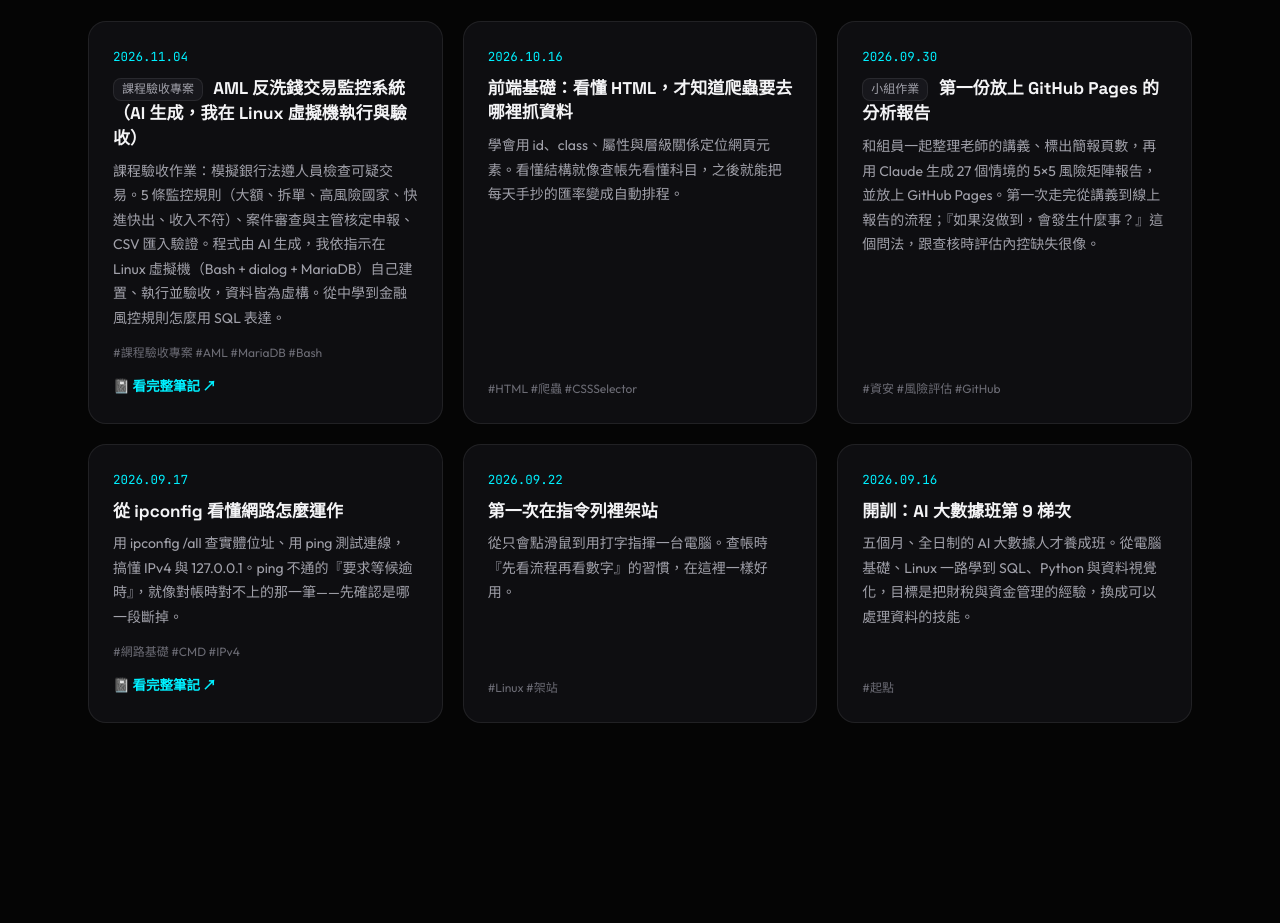
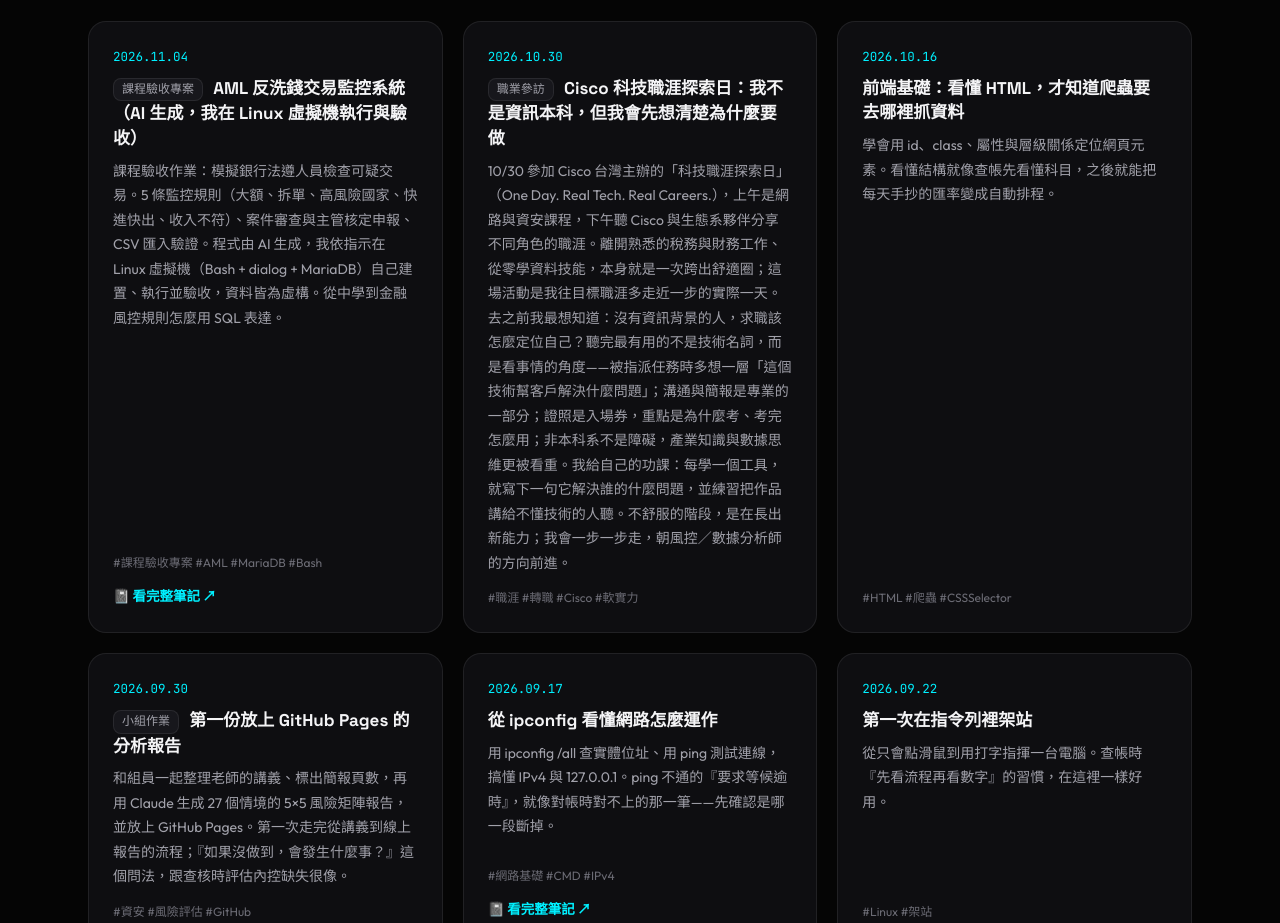
Before and after one commit to KellyChen413/KellyChen413.github.io, a plain HTML site: page index.html in a window 1280 px wide. Shown: the part 9129-10052 px from the top of the page. Drawn offline with Linux system fonts and the light colour scheme.

Commit message:
Add Cisco Tech Career Exploration Day journal entry
Co-Authored-By: Claude Sonnet 5.5 <noreply@anthropic.com>

```diff
--- a/index.html
+++ b/index.html
@@ -841,6 +841,9 @@ const JOURNAL = [
     text:"課程驗收作業：模擬銀行法遵人員檢查可疑交易。5 條監控規則（大額、拆單、高風險國家、快進快出、收入不符）、案件審查與主管核定申報、CSV 匯入驗證。程式由 AI 生成，我依指示在 Linux 虛擬機（Bash + dialog + MariaDB）自己建置、執行並驗收，資料皆為虛構。從中學到金融風控規則怎麼用 SQL 表達。",
     tags:"#課程驗收專案 #AML #MariaDB #Bash",
     link:"https://hackmd.io/@Yihsuanchen1/ByQnptgTMe" },
+  { date:"2026-10-30", cat:"職業參訪", title:"Cisco 科技職涯探索日：我不是資訊本科，但我會先想清楚為什麼要做",
+    text:"10/30 參加 Cisco 台灣主辦的「科技職涯探索日」（One Day. Real Tech. Real Careers.），上午是網路與資安課程，下午聽 Cisco 與生態系夥伴分享不同角色的職涯。離開熟悉的稅務與財務工作、從零學資料技能，本身就是一次跨出舒適圈；這場活動是我往目標職涯多走近一步的實際一天。去之前我最想知道：沒有資訊背景的人，求職該怎麼定位自己？聽完最有用的不是技術名詞，而是看事情的角度——被指派任務時多想一層「這個技術幫客戶解決什麼問題」；溝通與簡報是專業的一部分；證照是入場券，重點是為什麼考、考完怎麼用；非本科系不是障礙，產業知識與數據思維更被看重。我給自己的功課：每學一個工具，就寫下一句它解決誰的什麼問題，並練習把作品講給不懂技術的人聽。不舒服的階段，是在長出新能力；我會一步一步走，朝風控／數據分析師的方向前進。",
+    tags:"#職涯 #轉職 #Cisco #軟實力" },
   { date:"2026-10-16", title:"前端基礎：看懂 HTML，才知道爬蟲要去哪裡抓資料",
     text:"學會用 id、class、屬性與層級關係定位網頁元素。看懂結構就像查帳先看懂科目，之後就能把每天手抄的匯率變成自動排程。",
     tags:"#HTML #爬蟲 #CSSSelector" },
```
